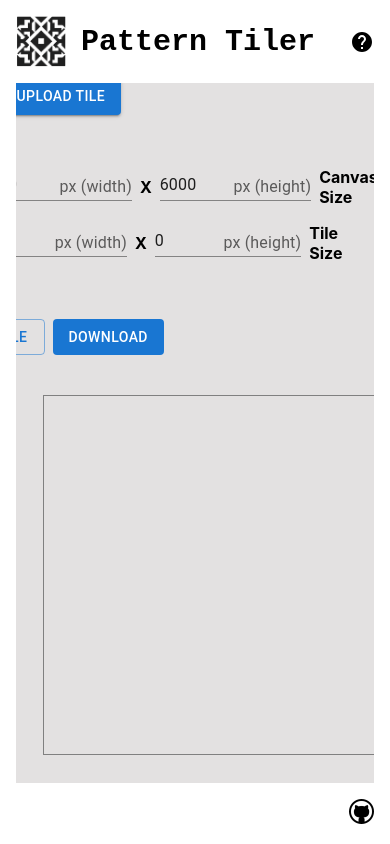
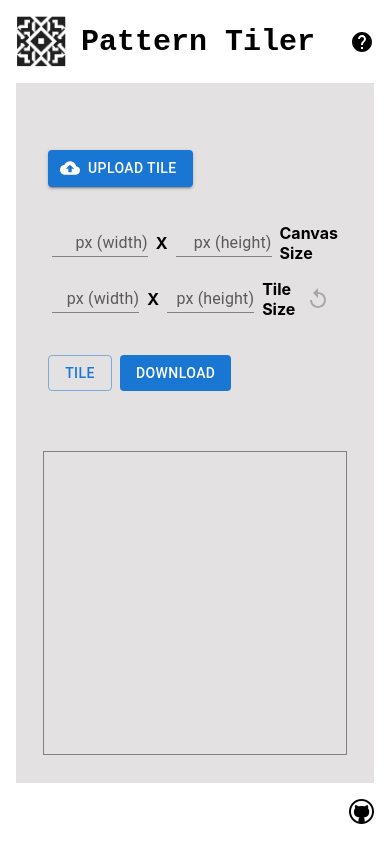
Before and after one commit to VeraZab/pattern-tiler, a React (Create React App) app: page / in a window 390 px wide. Built offline with nearby package versions, Linux system fonts and the light colour scheme.

Commit message:
adjust responsiveness

```diff
--- a/src/components/Controls.tsx
+++ b/src/components/Controls.tsx
@@ -9,6 +9,7 @@ import {
   controlStyles,
   controlsContainerStyles,
   controlsTextStyles,
+  mainActionsContainerStyles,
   mainControlsContainer,
   tileContainerStyles,
   uploadContainerStyles,
@@ -124,7 +125,6 @@ const Controls: React.FC<ControlsProps> = ({
 
   return (
     <Box sx={controlsContainerStyles}>
-      <Box>
       <Box sx={uploadContainerStyles}>
         <Button component="label" variant="contained" startIcon={<CloudUploadIcon />}>
           Upload tile
@@ -241,7 +241,7 @@ const Controls: React.FC<ControlsProps> = ({
         </Box>
       </Box>
 
-        <Box sx={controlStyles}>
+      <Box sx={mainActionsContainerStyles}>
         <Box sx={tileContainerStyles}>
           <Button variant="outlined" onClick={tile}>
             Tile
@@ -255,7 +255,6 @@ const Controls: React.FC<ControlsProps> = ({
         </Box>
       </Box>
     </Box>
-    </Box>
   );
 };
 
--- a/src/styles/App.ts
+++ b/src/styles/App.ts
@@ -6,7 +6,7 @@ export const layoutStyles = (theme: Theme) => ({
   overflowY: "auto",
   backgroundColor: "#e3e1e1",
   margin: `${theme.spacing(2)} 0`,
-  [theme.breakpoints.down("sm")]: {
+  [theme.breakpoints.down("md")]: {
     flexDirection: "column-reverse",
   },
 });
--- a/src/styles/Canvas.ts
+++ b/src/styles/Canvas.ts
@@ -7,8 +7,10 @@ export const canvasContainerStyles = (theme: Theme) => ({
   justifyContent: "center",
   width: "50%",
   padding: theme.spacing(3.5),
-  [theme.breakpoints.down("sm")]: {
+  [theme.breakpoints.down("md")]: {
+    padding: theme.spacing(3.5),
     width: "100%",
+    boxSizing: "border-box"
   },
 });
 
--- a/src/styles/Controls.ts
+++ b/src/styles/Controls.ts
@@ -6,8 +6,11 @@ export const controlsContainerStyles = (theme: Theme) => ({
   justifyContent: "center",
   flexDirection: "column",
   width: "50%",
-  [theme.breakpoints.down("sm")]: {
+  [theme.breakpoints.down("md")]: {
+    justifyContent: "start ",
     width: "100%",
+    padding: theme.spacing(4),
+    boxSizing: "border-box"
   },
 });
 
@@ -20,7 +23,19 @@ export const controlStyles = (theme: Theme) => ({
 
 export const uploadContainerStyles = (theme: Theme) => ({
   marginBottom: theme.spacing(1),
+  width: "100%"
 });
+
+export const mainControlsContainer = (theme: Theme) => ({
+  margin: theme.spacing(3, 0),
+  width: "100%",
+});
+
+export const mainActionsContainerStyles = (theme: Theme) => ({
+  display: "flex",
+  justifyContent: "start",
+  width: "100%",
+})
 
 export const canvasWidthStyles = (theme: Theme) => ({
   paddingRight: theme.spacing(1),
@@ -39,7 +54,3 @@ export const tileContainerStyles = (theme: Theme) => ({
 export const controlsTextStyles = {
   fontWeight: "bold",
 };
-
-export const mainControlsContainer = (theme: Theme) => ({
-  margin: theme.spacing(6, 0),
-});
```
Lines whose indentation alone changed are shown as unchanged.
